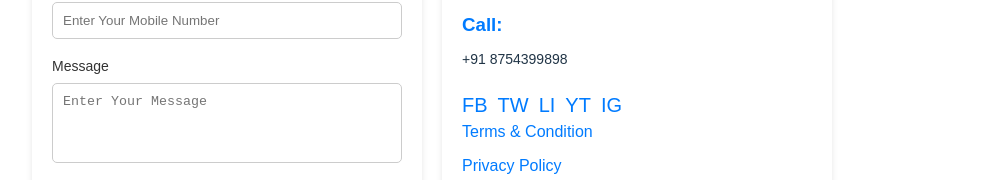
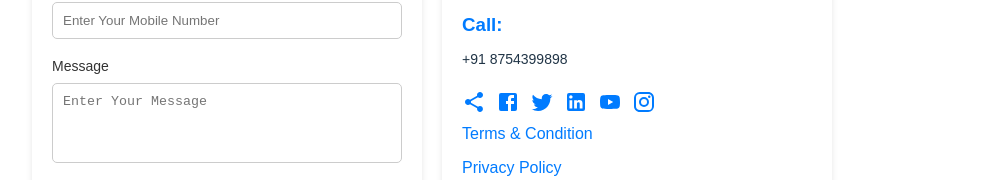
Before and after one commit to Diksha0104/Digital-visiting-card, a React (Vite) app: page / in a window 1280 px wide. Shown: the part 4484-4664 px from the top of the page, without its empty margins (208-1201 px from the left). Built offline with nearby package versions, Linux system fonts and the light colour scheme.

Commit message:
contact component fixed

```diff
--- a/src/component/Contact/Contact.jsx
+++ b/src/component/Contact/Contact.jsx
@@ -1,5 +1,11 @@
 import React from "react";
 import "./contact.css"; // You can style it accordingly
+import ShareIcon from '@mui/icons-material/Share';
+import FacebookIcon from '@mui/icons-material/Facebook';
+import TwitterIcon from '@mui/icons-material/Twitter';
+import LinkedInIcon from '@mui/icons-material/LinkedIn';
+import InstagramIcon from '@mui/icons-material/Instagram';
+import YouTubeIcon from '@mui/icons-material/YouTube';
 
 const ContactUs = () => {
   return (
@@ -52,11 +58,12 @@ const ContactUs = () => {
 
           {/* Social Icons */}
           <div className="social-icons">
-            <a href="#facebook">FB</a>
-            <a href="#twitter">TW</a>
-            <a href="#linkedin">LI</a>
-            <a href="#youtube">YT</a>
-            <a href="#instagram">IG</a>
+            <a href="#facebook"><ShareIcon/></a>
+            <a href="#facebook"><FacebookIcon/></a>
+            <a href="#twitter"><TwitterIcon/></a>
+            <a href="#linkedin"><LinkedInIcon/></a>
+            <a href="#youtube"><YouTubeIcon/></a>
+            <a href="#instagram"><InstagramIcon/></a>
           </div>
 
           <div className="policies">
```
Also changed, not shown: src/component/Contact/contact.css (line endings or trailing spaces).
